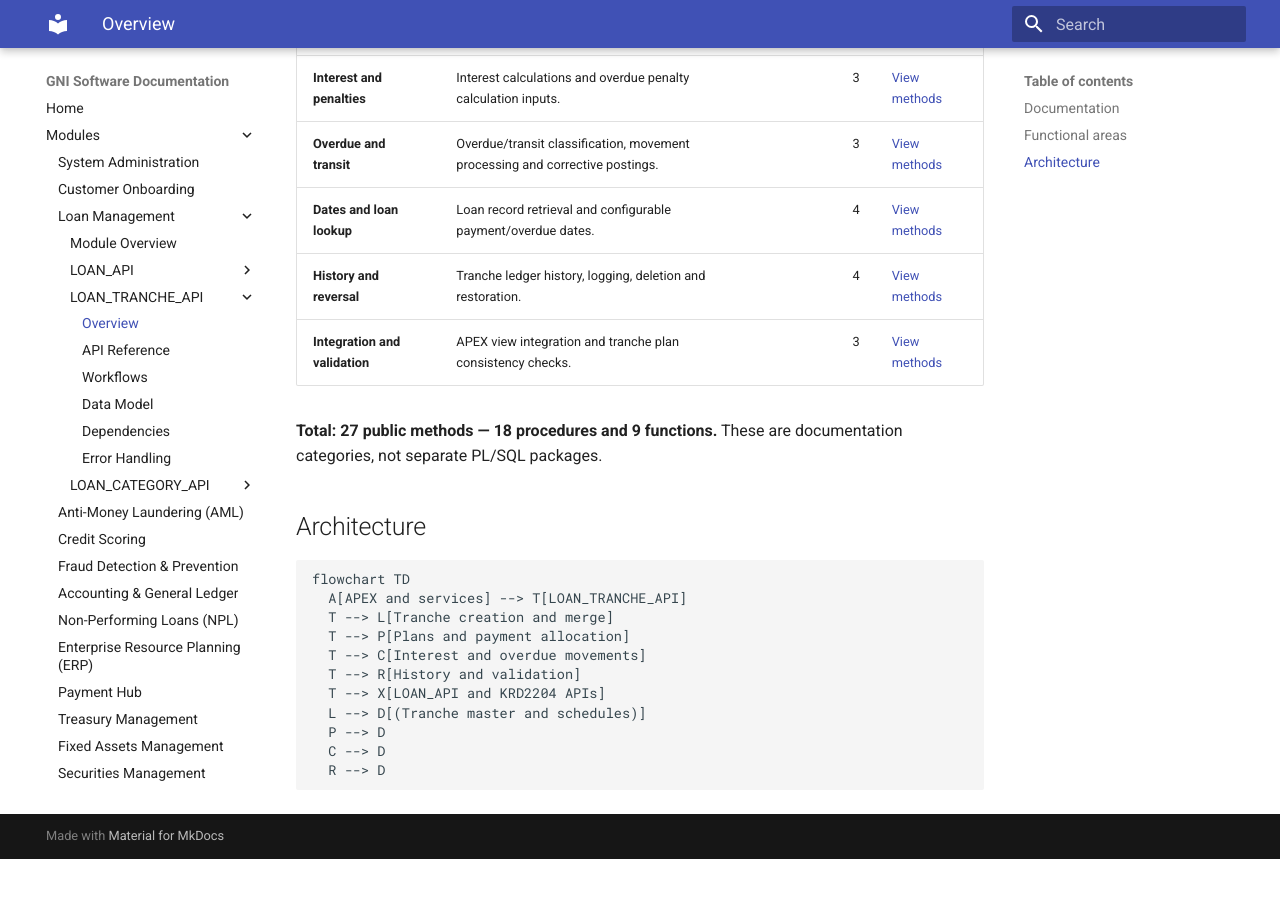
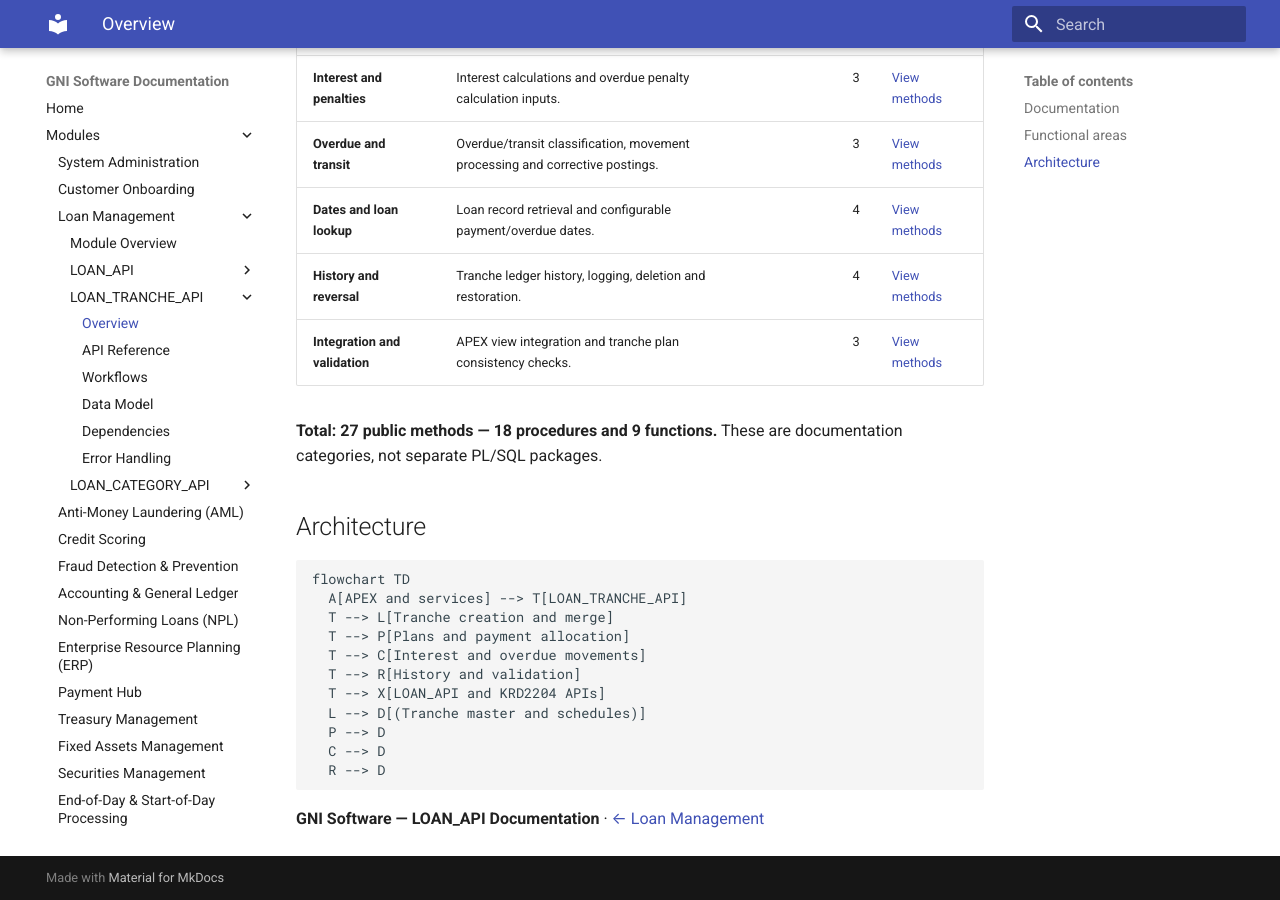
Before and after one commit to SadayCb/gni-documentation-poc9.0, an MkDocs documentation site: the page built from docs/loan-tranche-api.md, in a window 1280 px wide and 900 px high, scrolled down 1376 px. Built offline with MkDocs 1.6.1 and Material for MkDocs 9.7.7, drawn with Linux system fonts in a browser that asks for light colours; before the commit the page ends 2235 px from its top, so only the background shows below that.

Commit message:
Update loan-tranche-api.md

````diff
--- a/docs/loan-tranche-api.md
+++ b/docs/loan-tranche-api.md
@@ -54,3 +54,4 @@ flowchart TD
   C --> D
   R --> D
 ```
+**GNI Software — LOAN_API Documentation** · [← Loan Management](./modules/loan-management.md)
````
